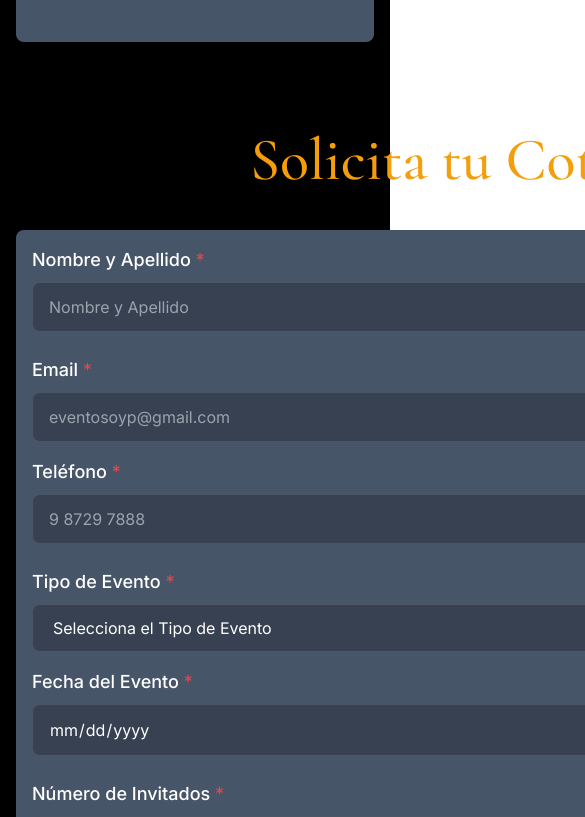
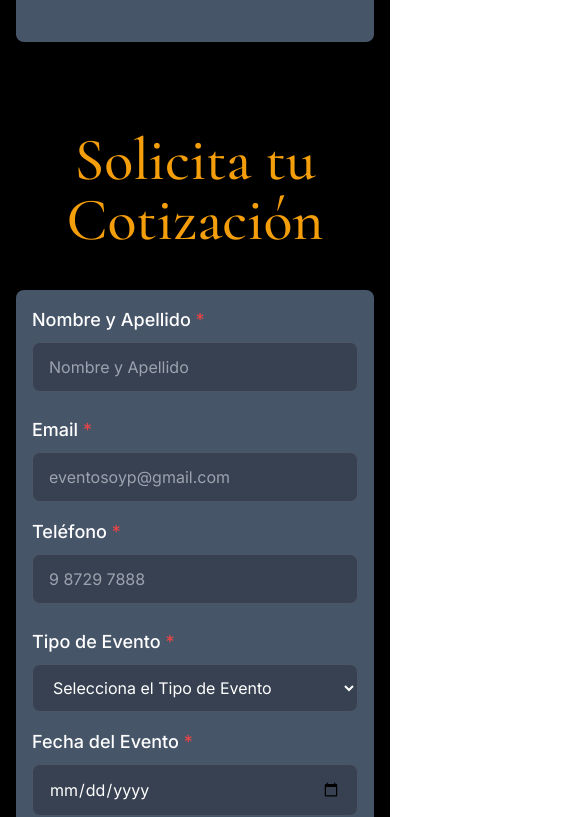
Before and after one commit to oportusc/banquetera-front, a React (Vite) app: page / in a window 390 px wide. Shown: the part 4029-4846 px from the top of the page, 585 px wide, since content can reach past the window. Built offline with nearby package versions, Linux system fonts and the light colour scheme.

Commit message:
Update Contactanos component to use max-width for better layout control; enhance responsiveness and alignment of the section.

```diff
--- a/src/pages/Home/components/Contactanos.jsx
+++ b/src/pages/Home/components/Contactanos.jsx
@@ -79,7 +79,7 @@
   return (
     <section id="contactanos" className={`bg-black text-white ${detallado ? 'sm:py-8':'py-10 sm:py-12'} `}>
       <Toast ref={toast} />
-      <div className="w-[120vh] mx-auto px-4 sm:px-8">
+      <div className="max-w-[120vh] mx-auto px-4 sm:px-8">
         <div className="text-center">
           <h2 className={`${detallado ? 'italic text-5xl sm:text-6xl': 'text-6xl sm:text-7xl'} text-center font-cormorant text-amber-500 font-medium leading-none`}>Solicita tu Cotización</h2>
         </div>
```
